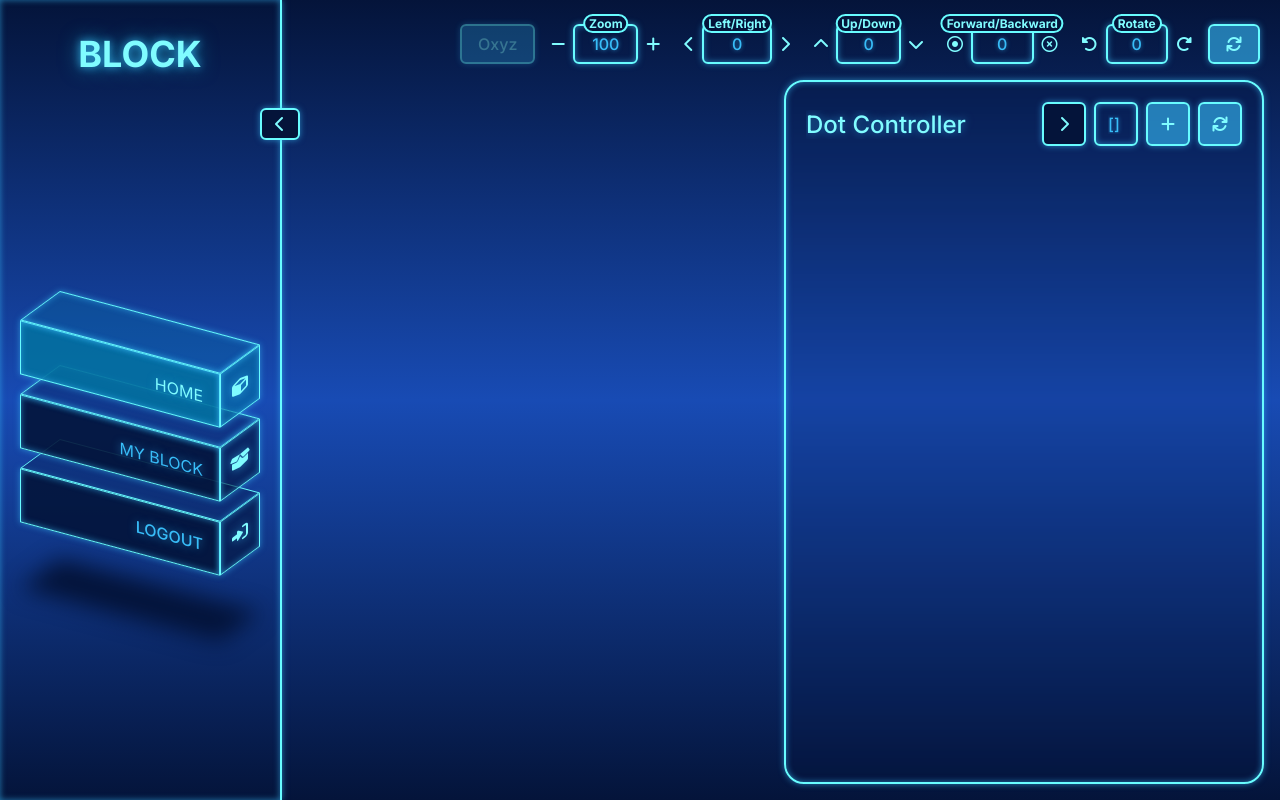
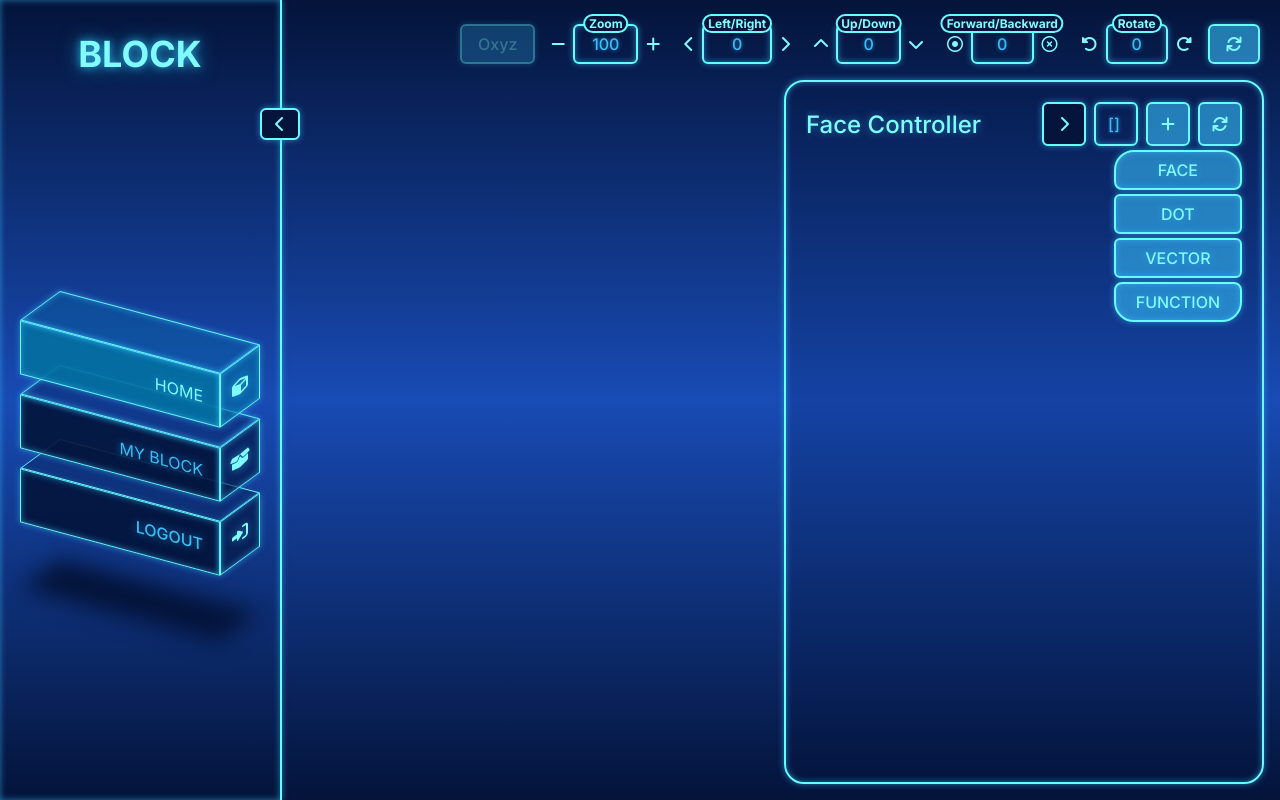
Before and after one commit to PanpaKawaii/Block, a React (Vite) app: page / in a window 1280 px wide. Both pictures are taken after a click on the button 1220 px from the left and 124 px from the top of the page. Built offline with nearby package versions, Linux system fonts and the light colour scheme.

Commit message:
Add ButtonList

```diff
--- /dev/null
+++ b/src/app/components/ButtonList/ButtonList.css
@@ -0,0 +1,46 @@
+.button-list-container {
+    position: relative;
+
+    .list-button {
+        position: absolute;
+        top: 110%;
+        right: 0;
+        display: flex;
+        flex-direction: column;
+        gap: 4px;
+        z-index: 1;
+
+        .item {
+            padding: 8px 20px;
+            color: var(--accent);
+            background: #38BDF899;
+            backdrop-filter: blur(4px);
+            border: 2px solid var(--border);
+            box-shadow: 0 0 6px var(--border-glow), inset 0 0 6px var(--border-glow);
+            text-shadow: 0 0 8px var(--border-glow);
+
+            &:first-child {
+                border-radius: 20px 20px 0 0;
+                border-bottom-right-radius: 8px;
+                border-bottom-left-radius: 8px;
+            }
+
+            &:last-child {
+                border-radius: 0 0 20px 20px;
+                border-top-right-radius: 8px;
+                border-top-left-radius: 8px;
+            }
+
+            &:hover {
+                /* primary */
+                background: #38BDF8;
+                /* secondary */
+                box-shadow: 0 0 12px #0EA5E9;
+            }
+
+            &.off {
+                opacity: 0.4;
+            }
+        }
+    }
+}
--- /dev/null
+++ b/src/app/components/ButtonList/ButtonList.jsx
@@ -0,0 +1,31 @@
+import { useState } from 'react';
+import './ButtonList.css';
+
+export default function ButtonList({
+    icon,
+    onToggle
+}) {
+    const [show, setShow] = useState(false);
+    const ListSwapController = [
+        { value: 'face', icon: '' },
+        { value: 'dot', icon: '' },
+        { value: 'vector', icon: '' },
+        { value: 'function', icon: '' }
+    ];
+    const handleClick = (item) => {
+        onToggle(item);
+        setShow(false);
+    };
+    return (
+        <div className='button-list-container'>
+            <button className='btn' onClick={() => setShow(p => !p)}><i className={`fa-solid fa-${icon}`} /></button>
+            <div className='list-button'>
+                {show && ListSwapController?.map((item, index) => (
+                    <button className='item' key={index} onClick={() => handleClick(item.value)}>
+                        {item.value?.toUpperCase()}
+                    </button>
+                ))}
+            </div>
+        </div>
+    )
+}
--- a/src/app/pages/GenerateObject/DotControllerPanel/DotControllerPanel.jsx
+++ b/src/app/pages/GenerateObject/DotControllerPanel/DotControllerPanel.jsx
@@ -1,4 +1,5 @@
 import { useState } from 'react';
+import ButtonList from '../../../components/ButtonList/ButtonList.jsx';
 import './DotControllerPanel.css';
 
 export default function DotControllerPanel({
@@ -113,7 +114,10 @@ export default function DotControllerPanel({
                         className='input json-output'
                     />
                     <button className='btn' onClick={addDot}><i className='fa-solid fa-plus' /></button>
-                    <button className='btn' onClick={swapController}><i className='fa-solid fa-arrows-rotate' /></button>
+                    <ButtonList
+                        icon={'arrows-rotate'}
+                        onToggle={swapController}
+                    />
                 </div>
             </div>
 
--- a/src/app/pages/GenerateObject/FaceController.jsx
+++ b/src/app/pages/GenerateObject/FaceController.jsx
@@ -1,5 +1,6 @@
 import { useState } from 'react';
 // import { Link } from 'react-router-dom';
+import ButtonList from '../../components/ButtonList/ButtonList.jsx';
 import ColorInput from '../../components/ColorInput/ColorInput.jsx';
 import ClickPercentBox from './ClickPercentBox/ClickPercentBox.jsx';
 import DotControllerPanel from './DotControllerPanel/DotControllerPanel.jsx';
@@ -38,9 +39,8 @@ export default function FaceController({
     };
 
     const [toggleStepFunction, setToggleStepFunction] = useState('face');
-    const swapController = () => {
-        setToggleStepFunction(p => p == 'face' ? 'dot' : (p == 'dot' ? 'vector' : (p == 'vector' ? 'function' : 'face')));
-        // setToggleStepFunction(p => p == 'face' ? 'dot' : (p == 'dot' ? 'function' : 'face'));
+    const swapController = (item) => {
+        setToggleStepFunction(item);
         setOpenedFaceId([]);
     };
 
@@ -265,7 +265,10 @@ export default function FaceController({
                             className='input json-output'
                         />
                         <button className='btn' onClick={addFace}><i className='fa-solid fa-plus' /></button>
-                        <button className='btn' onClick={swapController}><i className='fa-solid fa-arrows-rotate' /></button>
+                        <ButtonList
+                            icon={'arrows-rotate'}
+                            onToggle={swapController}
+                        />
                     </div>
                     {/* <button className='btn' onClick={changeUUID}><i className='fa-solid fa-file' /></button> */}
                     {/* <Link to='/' state={'5fa8b8df-595a-4f13-b808-7f58b404dd87'}><button className='btn'>/</button></Link> */}
--- a/src/app/pages/GenerateObject/FunctionControllerPanel/FunctionControllerPanel.jsx
+++ b/src/app/pages/GenerateObject/FunctionControllerPanel/FunctionControllerPanel.jsx
@@ -1,4 +1,5 @@
 import { useState } from 'react';
+import ButtonList from '../../../components/ButtonList/ButtonList.jsx';
 import './FunctionControllerPanel.css';
 
 export default function FunctionControllerPanel({
@@ -230,7 +231,10 @@ export default function FunctionControllerPanel({
                         className='input json-output'
                     />
                     <button className='btn' onClick={addFace}><i className='fa-solid fa-plus' /></button>
-                    <button className='btn' onClick={swapController}><i className='fa-solid fa-arrows-rotate' /></button>
+                    <ButtonList
+                        icon={'arrows-rotate'}
+                        onToggle={swapController}
+                    />
                 </div>
             </div>
 
--- a/src/app/pages/GenerateObject/VectorControllerPanel/VectorControllerPanel.css
+++ b/src/app/pages/GenerateObject/VectorControllerPanel/VectorControllerPanel.css
@@ -1,6 +1,8 @@
 .vector-controller-panel-container {
     .list {
         .card {
+            padding: 12px !important;
+
             .header {
                 .collapse-hidden {
                     display: flex;
--- a/src/app/pages/GenerateObject/VectorControllerPanel/VectorControllerPanel.jsx
+++ b/src/app/pages/GenerateObject/VectorControllerPanel/VectorControllerPanel.jsx
@@ -1,4 +1,5 @@
 import { useState } from 'react';
+import ButtonList from '../../../components/ButtonList/ButtonList.jsx';
 import './VectorControllerPanel.css';
 
 export default function VectorControllerPanel({
@@ -43,9 +44,9 @@ export default function VectorControllerPanel({
             {
                 id: newId,
                 size: 4,
-                xCoordinate: 0,
-                yCoordinate: 0,
-                zCoordinate: 0,
+                xCoordinateA: 0,
+                yCoordinateB: 0,
+                zCoordinateC: 0,
                 name: orderToAlphaVector(prev.length + 1),
                 nameSize: 12,
                 xCoordinateName: 0,
@@ -113,7 +114,10 @@ export default function VectorControllerPanel({
                         className='input json-output'
                     />
                     <button className='btn' onClick={addVector}><i className='fa-solid fa-plus' /></button>
-                    <button className='btn' onClick={swapController}><i className='fa-solid fa-arrows-rotate' /></button>
+                    <ButtonList
+                        icon={'arrows-rotate'}
+                        onToggle={swapController}
+                    />
                 </div>
             </div>
 
```
